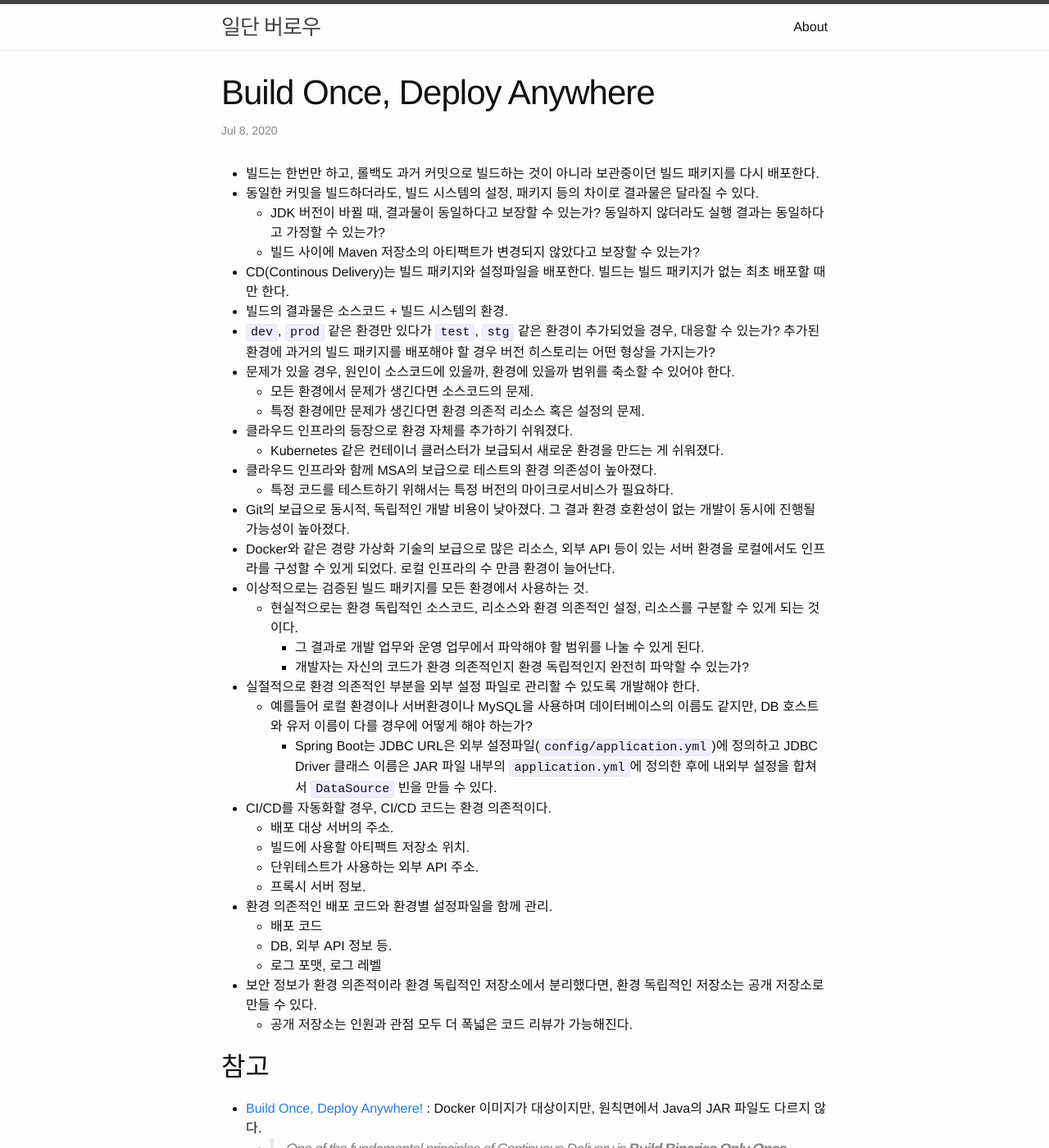
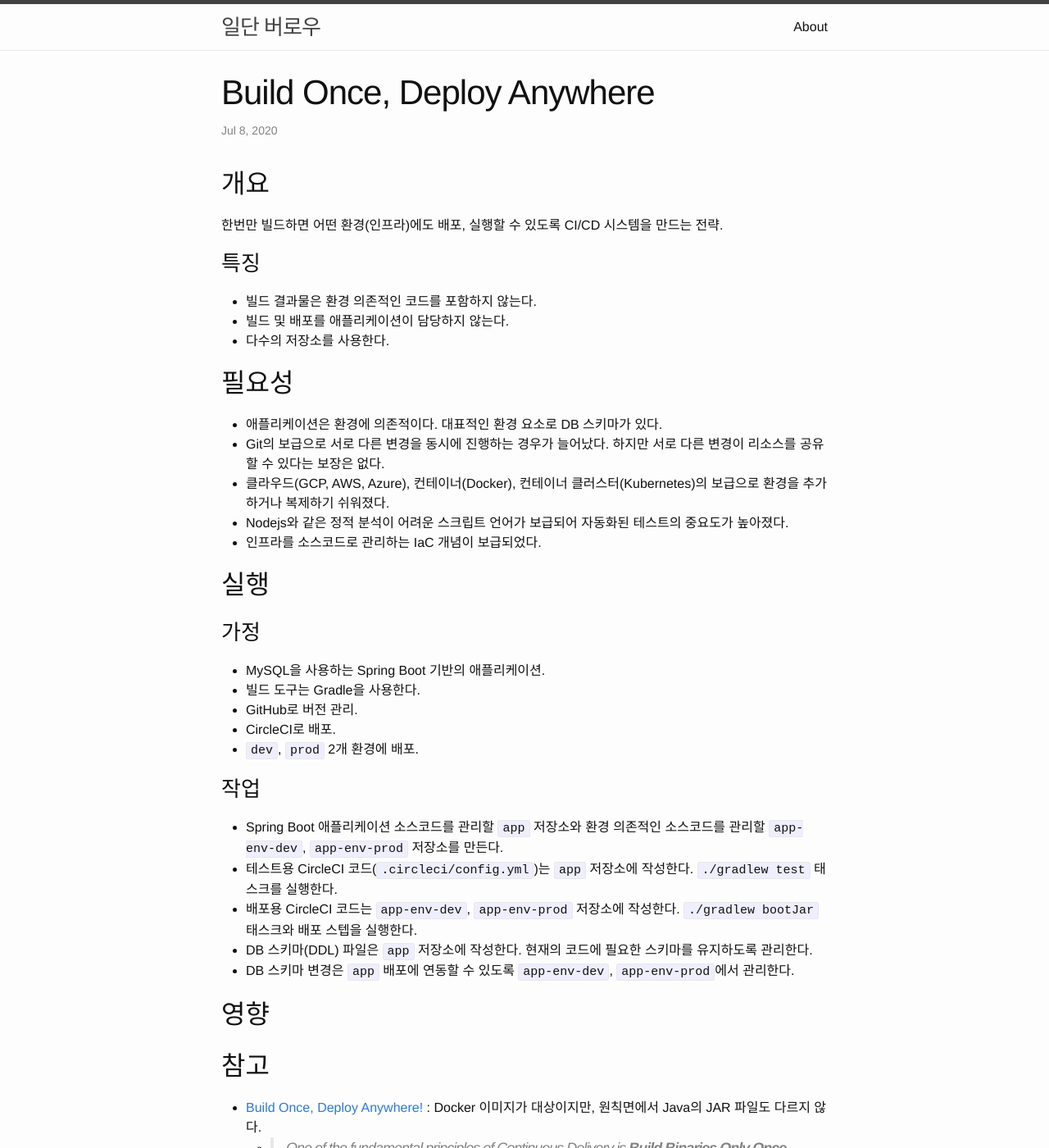
Before and after one commit to JustBurrow/JustBurrow.github.io, a Jekyll site: the page built from _posts/2020-07-08-build-once-deploy-anywhere.md, in a window 1280 px wide and 1400 px high. Shown: the whole window at 82% size. Built offline with Jekyll 4.4.1, drawn with Linux system fonts in a browser that asks for light colours; some of the changed lines change nothing that is shown.

Commit message:
ADD : 필요한 작업.

```diff
--- a/_posts/2020-07-08-build-once-deploy-anywhere.md
+++ b/_posts/2020-07-08-build-once-deploy-anywhere.md
@@ -3,6 +3,57 @@ title: Build Once, Deploy Anywhere
 layout: post
 ---
 
+## 개요
+
+한번만 빌드하면 어떤 환경(인프라)에도 배포, 실행할 수 있도록 CI/CD 시스템을 만드는 전략.
+
+### 특징
+
+- 빌드 결과물은 환경 의존적인 코드를 포함하지 않는다.
+- 빌드 및 배포를 애플리케이션이 담당하지 않는다.
+- 다수의 저장소를 사용한다.
+
+## 필요성
+
+- 애플리케이션은 환경에 의존적이다. 대표적인 환경 요소로 DB 스키마가 있다.
+- Git의 보급으로 서로 다른 변경을 동시에 진행하는 경우가 늘어났다. 하지만 서로 다른 변경이 리소스를 공유할 수 있다는 보장은 없다.
+- 클라우드(GCP, AWS, Azure), 컨테이너(Docker), 컨테이너 클러스터(Kubernetes)의 보급으로 환경을 추가하거나 복제하기 쉬워졌다.
+- Nodejs와 같은 정적 분석이 어려운 스크립트 언어가 보급되어 자동화된 테스트의 중요도가 높아졌다.
+- 인프라를 소스코드로 관리하는 IaC 개념이 보급되었다.
+
+## 실행
+
+### 가정
+
+- MySQL을 사용하는 Spring Boot 기반의 애플리케이션.
+- 빌드 도구는 Gradle을 사용한다.
+- GitHub로 버전 관리.
+- CircleCI로 배포.
+- `dev`, `prod` 2개 환경에 배포.
+
+### 작업
+
+- Spring Boot 애플리케이션 소스코드를 관리할 `app` 저장소와 환경 의존적인 소스코드를 관리할 `app-env-dev`, `app-env-prod` 저장소를 만든다.
+- 테스트용 CircleCI 코드(`.circleci/config.yml`)는 `app` 저장소에 작성한다. `./gradlew test` 태스크를 실행한다.
+- 배포용 CircleCI 코드는 `app-env-dev`, `app-env-prod` 저장소에 작성한다. `./gradlew bootJar` 태스크와 배포 스텝을 실행한다.
+- DB 스키마(DDL) 파일은 `app` 저장소에 작성한다. 현재의 코드에 필요한 스키마를 유지하도록 관리한다.
+- DB 스키마 변경은 `app` 배포에 연동할 수 있도록 `app-env-dev`, `app-env-prod`에서 관리한다.
+
+## 영향
+
+## 참고
+
+- [Build Once, Deploy Anywhere!](https://www.openshift.com/blog/build-once-deploy-anywhere) : Docker 이미지가 대상이지만, 원칙면에서 Java의 JAR 파일도 다르지 않다.
+    - > One of the fundamental principles of Continuous Delivery is **Build Binaries Only Once**. Subsequent deployments, testing and releases should be never attempt to build the binary artifacts again, instead reusing the already built binary. In many cases, the binary is built at each stage using the same source code, and is considered to be “the same”. But it is not necessarily the same because of different environmental configuration or other factors.
+- [Build once, deploy everywhere — part 1](https://medium.com/buildit/build-once-deploy-everywhere-part-1-706d7affaf0f)
+  - > In the DevOps community, there is common agreement on avoiding environment-specific builds. One aims to **build the deployment package once, for any environment**, and set configuration data at deploy time. Such configuration data can be stored in one or more locations; typical examples are launch parameters, environment variables, configuration files, distributed services like etcd, ZooKeeper or Consul.
+  - [Build once, deploy everywhere — part 2](https://medium.com/buildit/build-once-deploy-everywhere-part-2-1e70df05cea5)
+- [Build cloud native Build once, deploy anywhere](https://www.ibm.com/downloads/cas/KBMQLAOM) : 영업용 자료네.
+- [Build Once Deploy Anywhere – Configuring the Build Side](https://hamersmithblog.wordpress.com/2016/10/14/build-once-deploy-anywhere-configuring-the-build-side) : 빌드 시스템에서 배포 대상 서버의 설정 파일을 관리하는 방식에 대해 설명.
+
+<details>
+<summary>memo</summary>
+<pre>
 - 빌드는 한번만 하고, 롤백도 과거 커밋으로 빌드하는 것이 아니라 보관중이던 빌드 패키지를 다시 배포한다.
 - 동일한 커밋을 빌드하더라도, 빌드 시스템의 설정, 패키지 등의 차이로 결과물은 달라질 수 있다.
   - JDK 버전이 바뀔 때, 결과물이 동일하다고 보장할 수 있는가? 동일하지 않더라도 실행 결과는 동일하다고 가정할 수 있는가?
@@ -37,13 +88,5 @@ layout: post
   - 로그 포맷, 로그 레벨
 - 보안 정보가 환경 의존적이라 환경 독립적인 저장소에서 분리했다면, 환경 독립적인 저장소는 공개 저장소로 만들 수 있다.
   - 공개 저장소는 인원과 관점 모두 더 폭넓은 코드 리뷰가 가능해진다.
-
-## 참고
-
-- [Build Once, Deploy Anywhere!](https://www.openshift.com/blog/build-once-deploy-anywhere) : Docker 이미지가 대상이지만, 원칙면에서 Java의 JAR 파일도 다르지 않다.
-    - > One of the fundamental principles of Continuous Delivery is **Build Binaries Only Once**. Subsequent deployments, testing and releases should be never attempt to build the binary artifacts again, instead reusing the already built binary. In many cases, the binary is built at each stage using the same source code, and is considered to be “the same”. But it is not necessarily the same because of different environmental configuration or other factors.
-- [Build once, deploy everywhere — part 1](https://medium.com/buildit/build-once-deploy-everywhere-part-1-706d7affaf0f)
-  - > In the DevOps community, there is common agreement on avoiding environment-specific builds. One aims to **build the deployment package once, for any environment**, and set configuration data at deploy time. Such configuration data can be stored in one or more locations; typical examples are launch parameters, environment variables, configuration files, distributed services like etcd, ZooKeeper or Consul.
-  - [Build once, deploy everywhere — part 2](https://medium.com/buildit/build-once-deploy-everywhere-part-2-1e70df05cea5)
-- [Build cloud native Build once, deploy anywhere](https://www.ibm.com/downloads/cas/KBMQLAOM) : 영업용 자료네.
-- [Build Once Deploy Anywhere – Configuring the Build Side](https://hamersmithblog.wordpress.com/2016/10/14/build-once-deploy-anywhere-configuring-the-build-side) : 빌드 시스템에서 배포 대상 서버의 설정 파일을 관리하는 방식에 대해 설명.
+</pre>
+</details>
```
